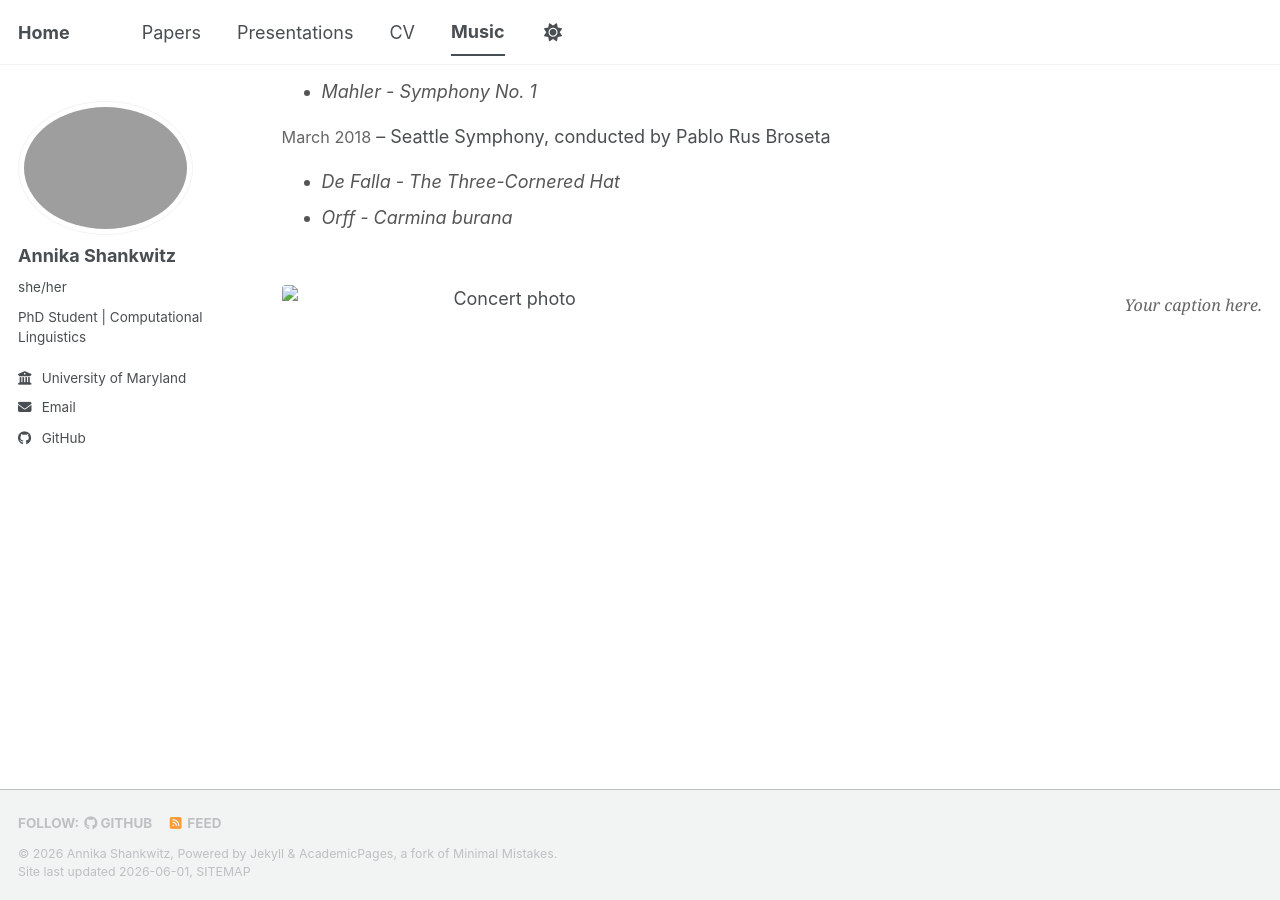
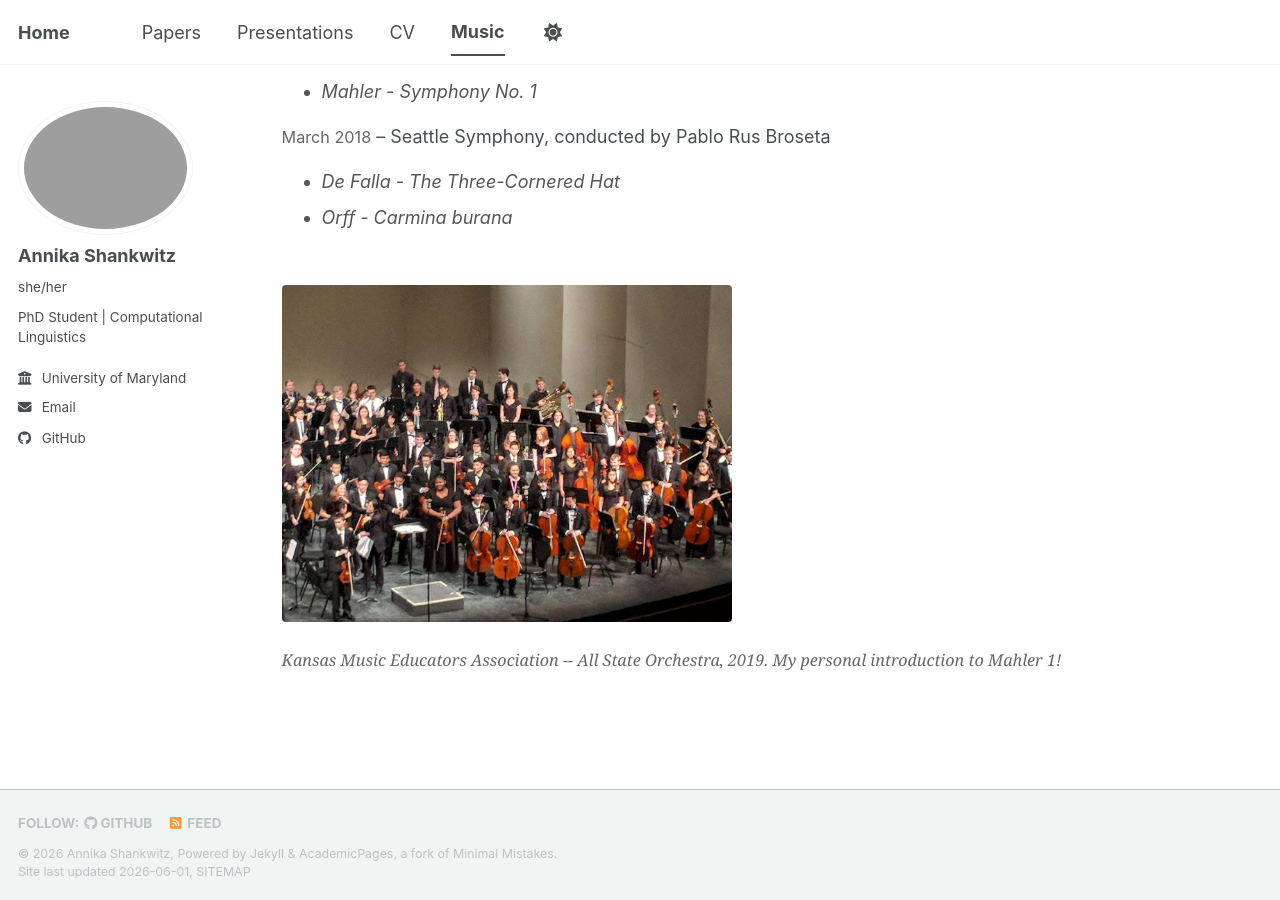
Before and after one commit to its-Annika/its-Annika.github.io, a Jekyll site: the page built from _pages/music.html, in a window 1280 px wide and 900 px high, scrolled down 2937 px. Built offline with Jekyll 4.4.1, drawn with Linux system fonts in a browser that asks for light colours; a script bundle is joined from its source files by our own code; library files that are not in the unit come from our copies.

Commit message:
Update music.html

```diff
--- a/_pages/music.html
+++ b/_pages/music.html
@@ -390,7 +390,7 @@ author_profile: true
 
 
 <figure class="music-photo">
-  <img src="{{ base_path }}/images/music/kmeaALLState.jpg"
+  <img src="{{ base_path }}/images/kmeaALLState.jpg"
        alt="Concert photo">
-  <figcaption>Your caption here.</figcaption>
+  <figcaption>Kansas Music Educators Association -- All State Orchestra, 2019. My personal introduction to Mahler 1!</figcaption>
 </figure>
```
